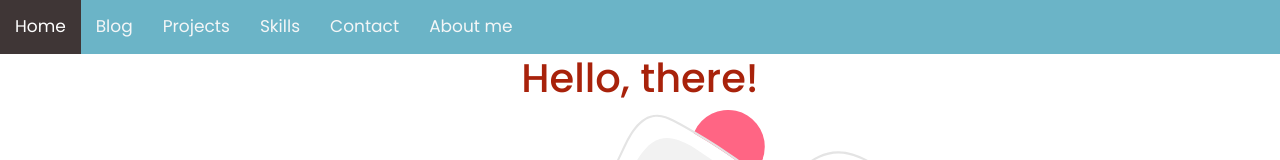
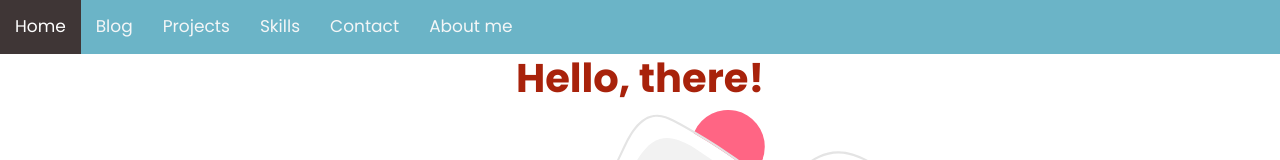
Before and after one commit to Benkalio/Profile-jungle, a website: page index.html in a window 1280 px wide. Shown: the top 160 px of the page. Drawn offline with nearby package versions, Linux system fonts and the light colour scheme.

```diff
--- a/index.html
+++ b/index.html
@@ -27,7 +27,7 @@
 
     <div class="header-div">
       <h1 class="header">
-        Hello, there!
+        <strong> Hello, there!</strong>
       </h1>
       <img class="svg" src="/images/working.svg" alt="profiler sitting" />
       <p class="scan">I'm Tennyson Ben-kalio</p>
```
